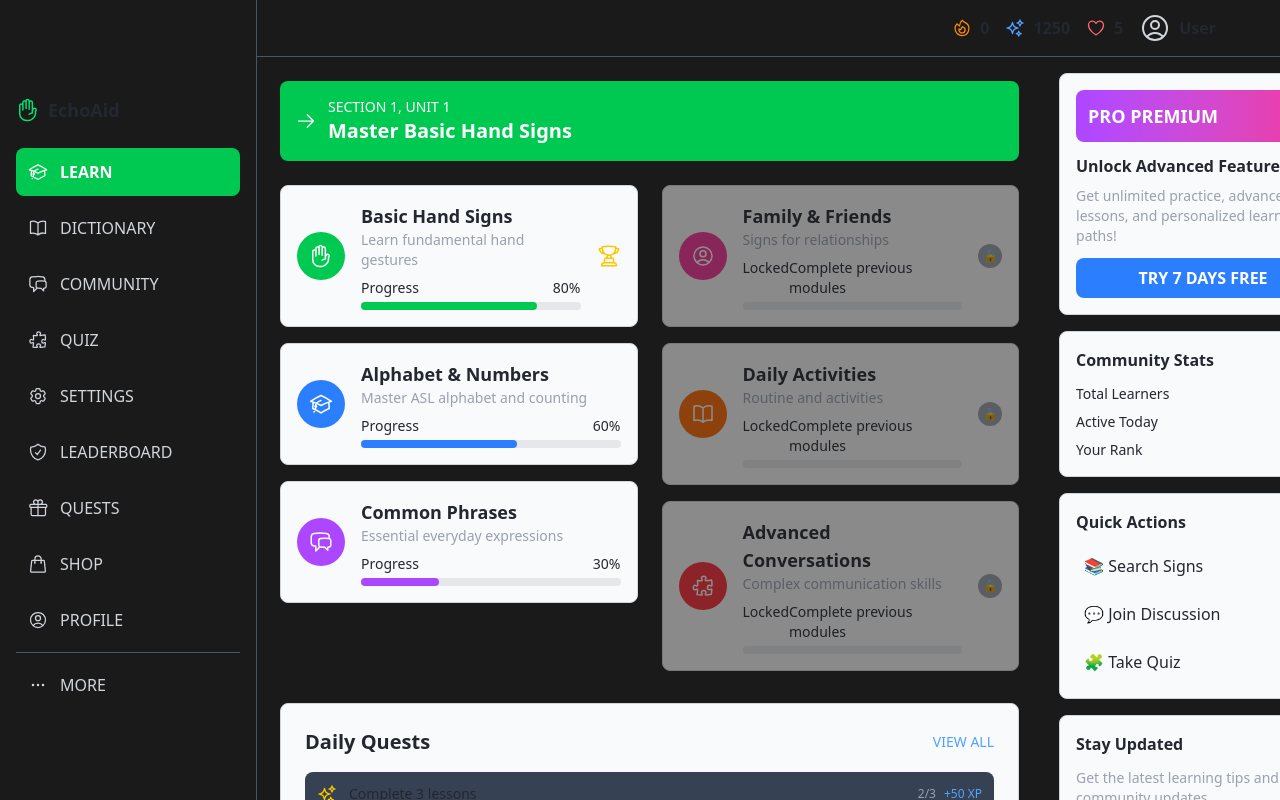
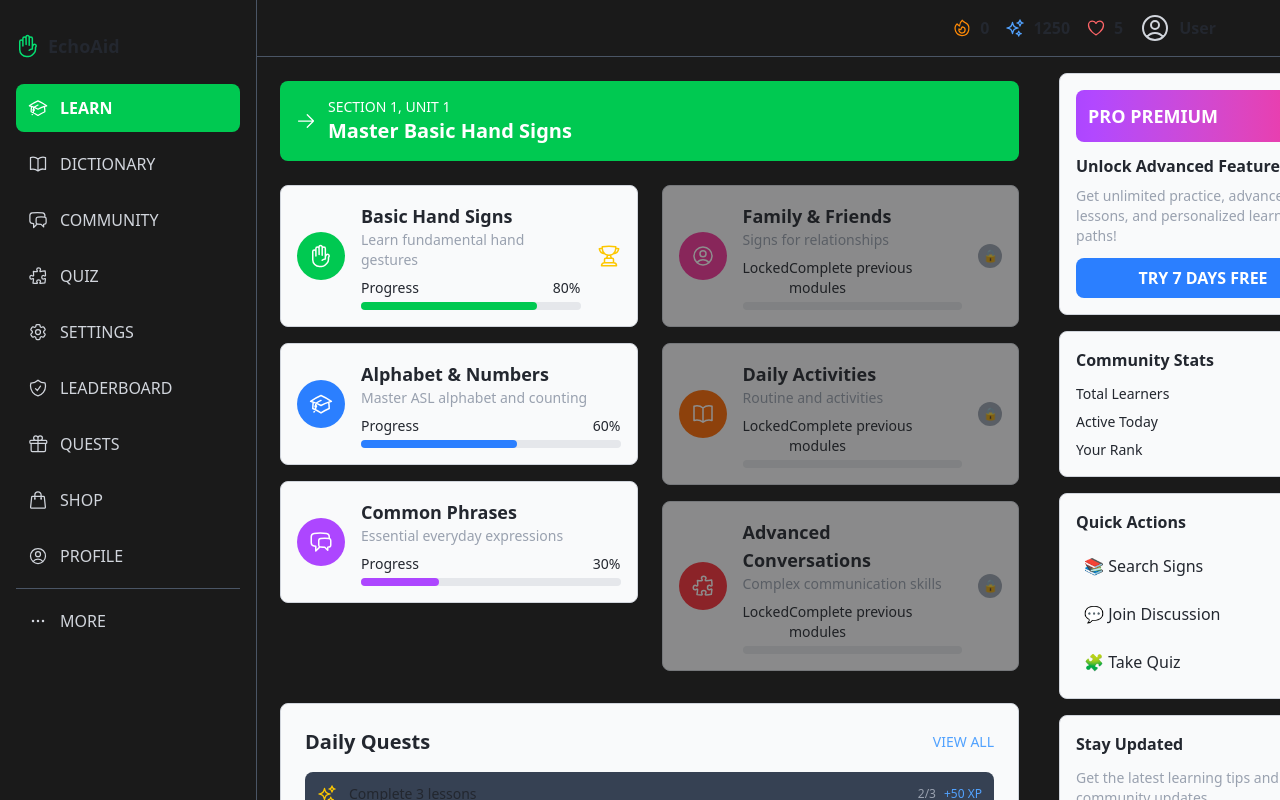
Before and after one commit to aswinbijukumar/echoaid, a React (Vite) app in the folder frontend/: page /dashboard in a window 1280 px wide. Shown: the top 800 px of the page. Built offline with nearby package versions, Linux system fonts and the light colour scheme.

Commit message:
UI: Reduce sidebar top padding and move components to top for better space utilization

```diff
--- a/frontend/src/pages/Dashboard.jsx
+++ b/frontend/src/pages/Dashboard.jsx
@@ -151,7 +151,7 @@ export default function Dashboard() {
 
       <div className="flex">
         {/* Fixed Left Sidebar - Navigation */}
-        <div className="fixed left-0 top-0 h-screen w-64 bg-[#1A1A1A] z-50 pt-20">
+        <div className="fixed left-0 top-0 h-screen w-64 bg-[#1A1A1A] z-50 pt-4">
           <div className="p-4">
             <div className="flex items-center space-x-2 mb-6">
               <HandRaisedIcon className="w-6 h-6 text-green-400" />
--- a/frontend/src/pages/Dictionary.jsx
+++ b/frontend/src/pages/Dictionary.jsx
@@ -111,7 +111,7 @@ export default function Dictionary() {
 
       <div className="flex">
         {/* Fixed Left Sidebar - Navigation */}
-        <div className="fixed left-0 top-0 h-screen w-64 bg-[#1A1A1A] z-50 pt-20">
+        <div className="fixed left-0 top-0 h-screen w-64 bg-[#1A1A1A] z-50 pt-4">
           <div className="p-4">
             <div className="flex items-center space-x-2 mb-6">
               <HandRaisedIcon className="w-6 h-6 text-green-400" />
```
